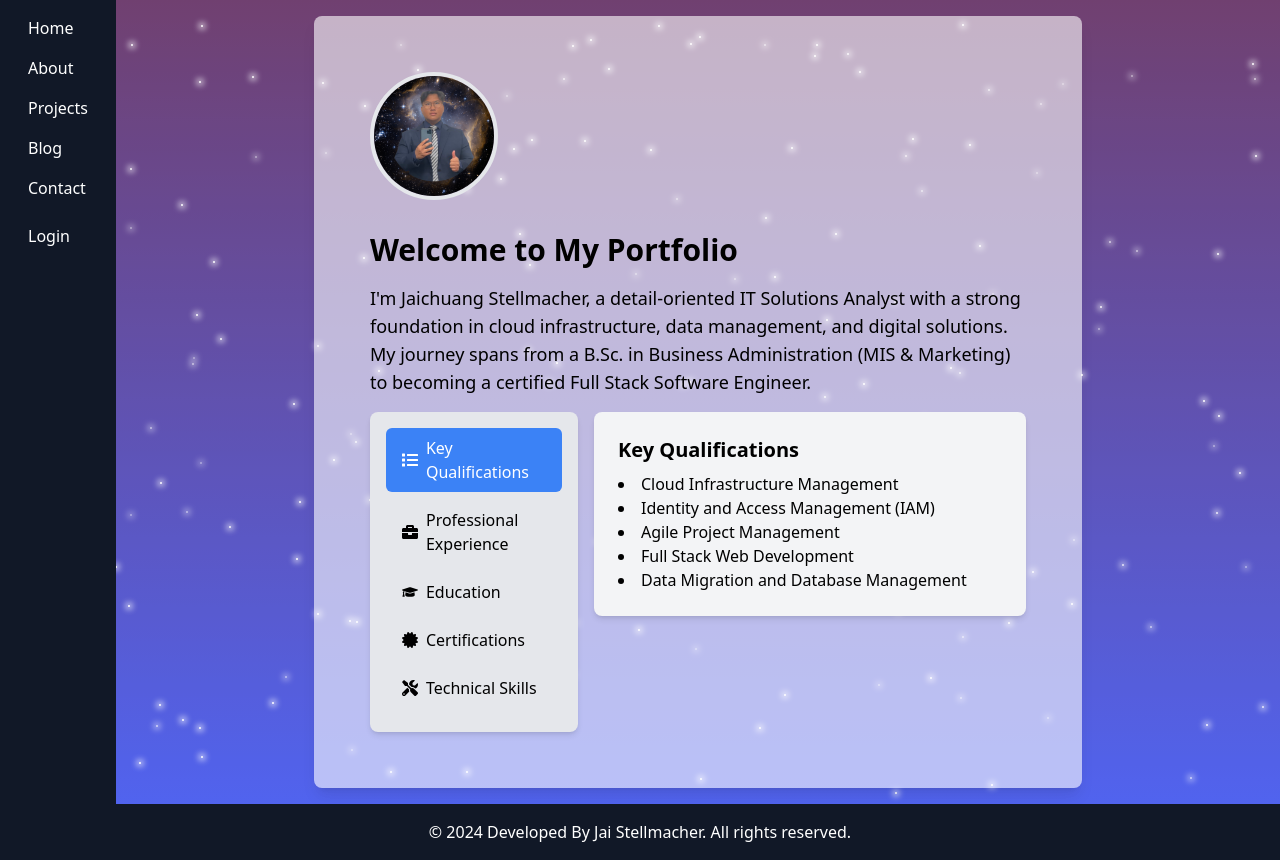
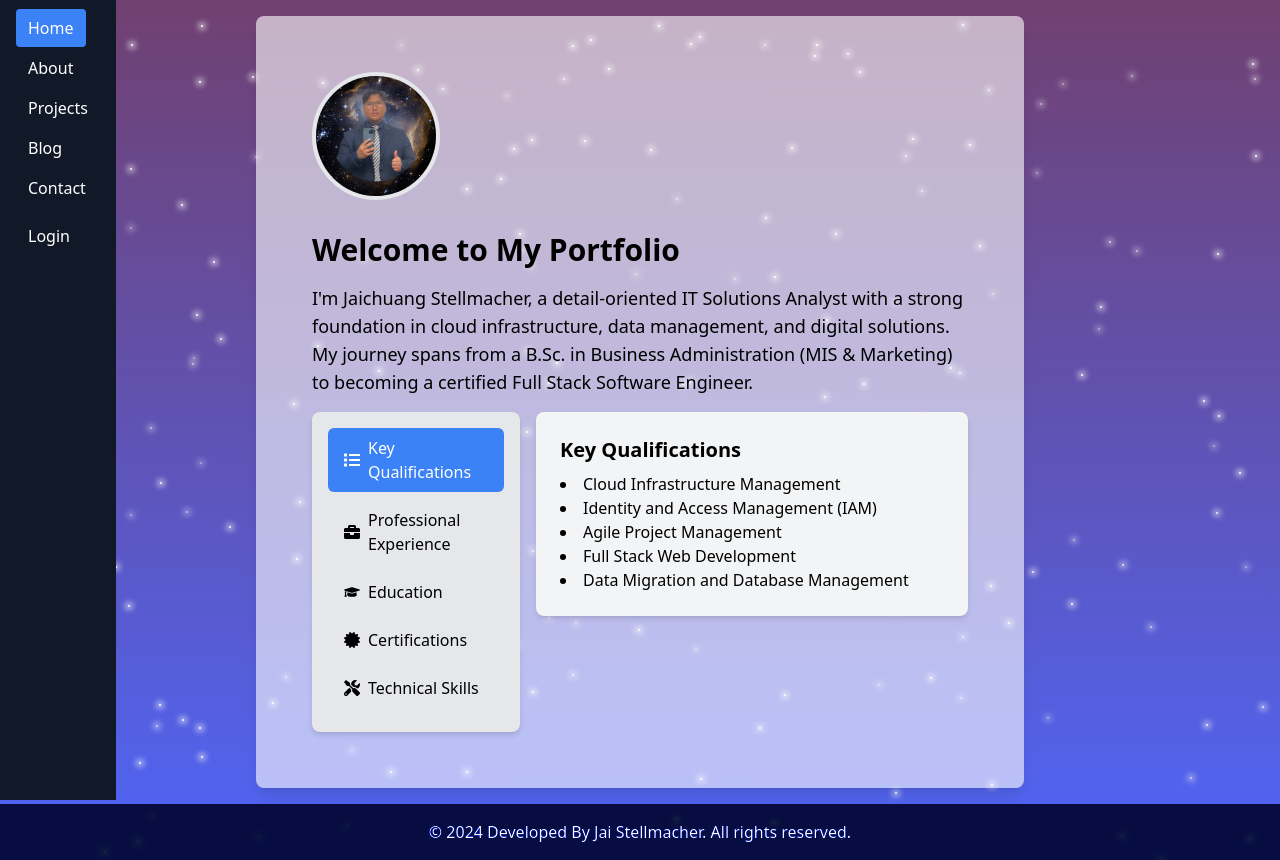
Before and after one commit to jstellmacher/portfo-frontend, a React (Vite) app: page / in a window 1280 px wide. Built offline with nearby package versions, Linux system fonts and the light colour scheme.

Commit message:
adds styling to the nav

```diff
--- a/src/App.jsx
+++ b/src/App.jsx
@@ -1,4 +1,3 @@
-// App.jsx
 import React from 'react';
 import { BrowserRouter as Router, Route, Routes } from 'react-router-dom';
 import { AuthProvider } from './components/AuthContext';
--- a/src/components/FeaturedBlogPost.jsx
+++ b/src/components/FeaturedBlogPost.jsx
@@ -1,4 +1,3 @@
-// FeaturedBlogPost.jsx
 import React from "react";
 
 const FeaturedBlogPost = ({ title, date, description, imageUrl }) => {
@@ -8,14 +7,14 @@ const FeaturedBlogPost = ({ title, date, description, imageUrl }) => {
         <img
           src={imageUrl}
           alt={title}
-          className="object-cover h-60 lg:h-auto w-full"
+          className="object-cover h-48 lg:h-48 w-full" // Adjusted image height
         />
       </div>
       <div className="p-6 w-full lg:w-2/3 flex flex-col justify-between">
         <div>
-          <h2 className="text-2xl font-semibold mb-2 text-gray-900">{title}</h2>
-          <p className="text-gray-500 mb-4">{date}</p>
-          <p className="text-gray-700 leading-relaxed">{description}</p>
+          <h2 className="text-xl lg:text-2xl font-semibold mb-2 text-gray-900">{title}</h2> {/* Adjusted text size */}
+          <p className="text-gray-500 mb-2">{date}</p> {/* Reduced bottom margin */}
+          <p className="text-gray-700 leading-snug lg:leading-relaxed line-clamp-3">{description}</p> {/* Added line-clamp for description */}
         </div>
       </div>
     </div>
--- a/src/components/MainLayout.jsx
+++ b/src/components/MainLayout.jsx
@@ -1,4 +1,3 @@
-// MainLayout.jsx
 import React from 'react';
 import FuturisticBackdrop from './FuturisticBackdrop';
 import Header from './Header';
@@ -9,16 +8,14 @@ const MainLayout = ({ children }) => {
   return (
     <div className="relative flex flex-col min-h-screen">
       <FuturisticBackdrop />
-      <div className="relative z-10 flex flex-col flex-grow">
-        <Header />
-        <div className="flex flex-grow"> {/* Container for both the Nav and the main content */}
-          <Nav /> {/* Include the Nav component */}
-          <div className="flex-grow p-4 overflow-auto"> {/* Adjusted main container with overflow-auto */}
-            {children}
-          </div>
-        </div>
-        <Footer />
+      <Header />
+      <div className="relative z-10 flex-grow flex">
+        <Nav className="bg-gray-900 text-white p-4 min-h-full fixed w-64 top-0 z-50" />
+        <main className="flex-grow p-4 overflow-auto">
+          {children}
+        </main>
       </div>
+      <Footer />
     </div>
   );
 }
--- a/src/components/Nav.jsx
+++ b/src/components/Nav.jsx
@@ -1,6 +1,5 @@
-// Nav.jsx
 import React, { useState } from 'react';
-import { Link } from 'react-router-dom';
+import { NavLink } from 'react-router-dom';
 import { useAuth } from '../components/AuthContext';
 
 const Nav = () => {
@@ -8,7 +7,7 @@ const Nav = () => {
   const [username, setUsername] = useState('');
   const [password, setPassword] = useState('');
   const [error, setError] = useState(null);
-  const [showLoginForm, setShowLoginForm] = useState(false); // State to toggle login form visibility
+  const [showLoginForm, setShowLoginForm] = useState(false);
 
   const handleLogin = async (e) => {
     e.preventDefault();
@@ -16,7 +15,7 @@ const Nav = () => {
       login(username, password);
       setUsername('');
       setPassword('');
-      setShowLoginForm(false); // Hide the login form after successful login
+      setShowLoginForm(false);
     } catch (error) {
       setError(error.message);
     }
@@ -35,28 +34,27 @@ const Nav = () => {
   };
 
   const toggleLoginForm = () => {
-    setShowLoginForm(!showLoginForm); // Toggle login form visibility
+    setShowLoginForm(!showLoginForm);
   };
 
   return (
-    <nav className="bg-gray-900 text-white p-4 min-h-full"> {/* Ensure it takes up the full height */}
+    <nav className="bg-gray-900 text-white p-4 min-h-full fixed">
       <ul className="flex flex-col space-y-4">
         <li>
-          <Link to="/" className="hover:bg-blue-500 px-3 py-2 rounded">Home</Link>
+          <NavLink exact to="/" activeClassName="bg-blue-500" className="hover:bg-blue-500 px-3 py-2 rounded">Home</NavLink>
         </li>
         <li>
-          <Link to="/about" className="hover:bg-blue-500 px-3 py-2 rounded">About</Link>
+          <NavLink to="/about" activeClassName="bg-blue-500" className="hover:bg-blue-500 px-3 py-2 rounded">About</NavLink>
         </li>
         <li>
-          <Link to="/projects" className="hover:bg-blue-500 px-3 py-2 rounded">Projects</Link>
+          <NavLink to="/projects" activeClassName="bg-blue-500" className="hover:bg-blue-500 px-3 py-2 rounded">Projects</NavLink>
         </li>
         <li>
-          <Link to="/blog" className="hover:bg-blue-500 px-3 py-2 rounded">Blog</Link>
+          <NavLink to="/blog" activeClassName="bg-blue-500" className="hover:bg-blue-500 px-3 py-2 rounded">Blog</NavLink>
         </li>
         <li>
-          <Link to="/contact" className="hover:bg-blue-500 px-3 py-2 rounded">Contact</Link>
+          <NavLink to="/contact" activeClassName="bg-blue-500" className="hover:bg-blue-500 px-3 py-2 rounded">Contact</NavLink>
         </li>
-        {/* Conditional rendering based on isAdmin state */}
         {isAdmin ? (
           <li>
             <button onClick={handleLogout} className="hover:bg-blue-500 px-3 py-2 rounded">Logout</button>
--- a/src/styles.css
+++ b/src/styles.css
@@ -76,10 +76,14 @@
 }
 
 @keyframes twinkle {
-  0%, 100% {
+  0%,
+  100% {
     opacity: 0.5;
   }
   50% {
     opacity: 1;
   }
 }
+.active {
+  @apply px-3 py-2 bg-blue-500;
+}
```
Lines whose indentation alone changed are shown as unchanged.
